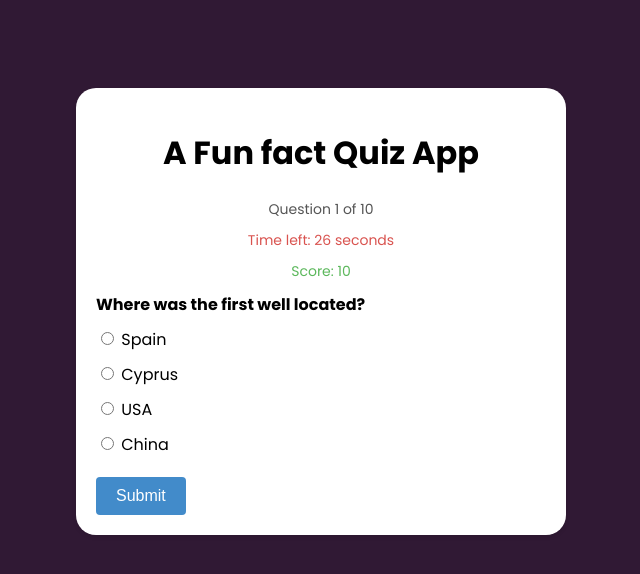
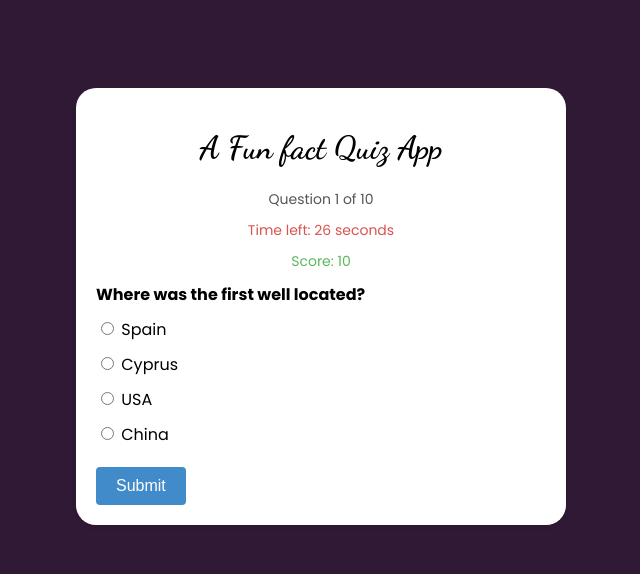
Before and after one commit to EmmanuelOsaea/Quiz-app-UI-UX-design-, a plain HTML site: page index.html in a window 1280 px wide. Shown: the whole page, without its empty margins (319-959 px from the left). Drawn offline with Linux system fonts and the light colour scheme.

Commit message:
Update styles.css

```diff
--- a/styles.css
+++ b/styles.css
@@ -27,6 +27,10 @@ body {
 
 h1 {
   text-align: center;
+  font-family: 'Dancing Script', cursive;
+  font-optical-sizing: auto;
+  font-weight: bold;
+  font-style: normal;
 }
 
 .question {
```
